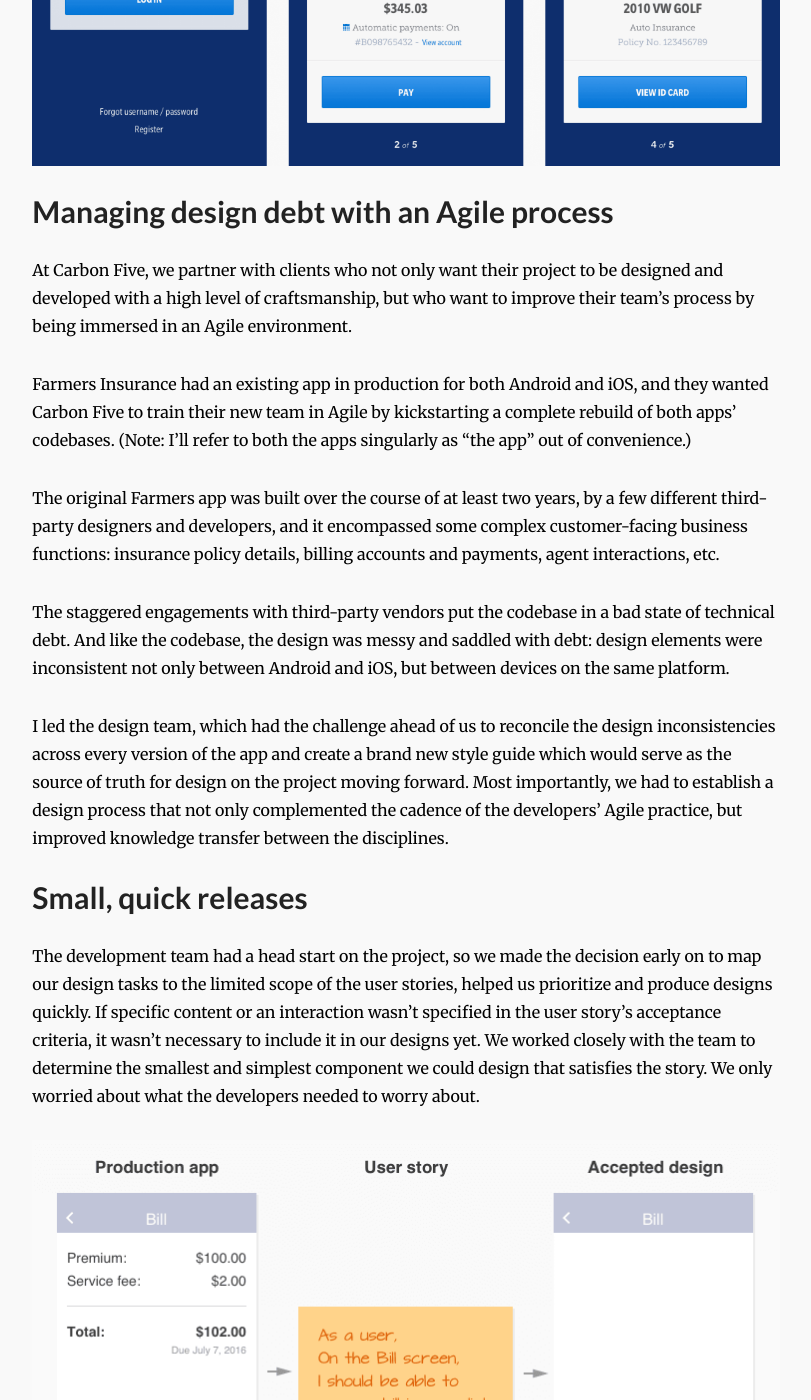
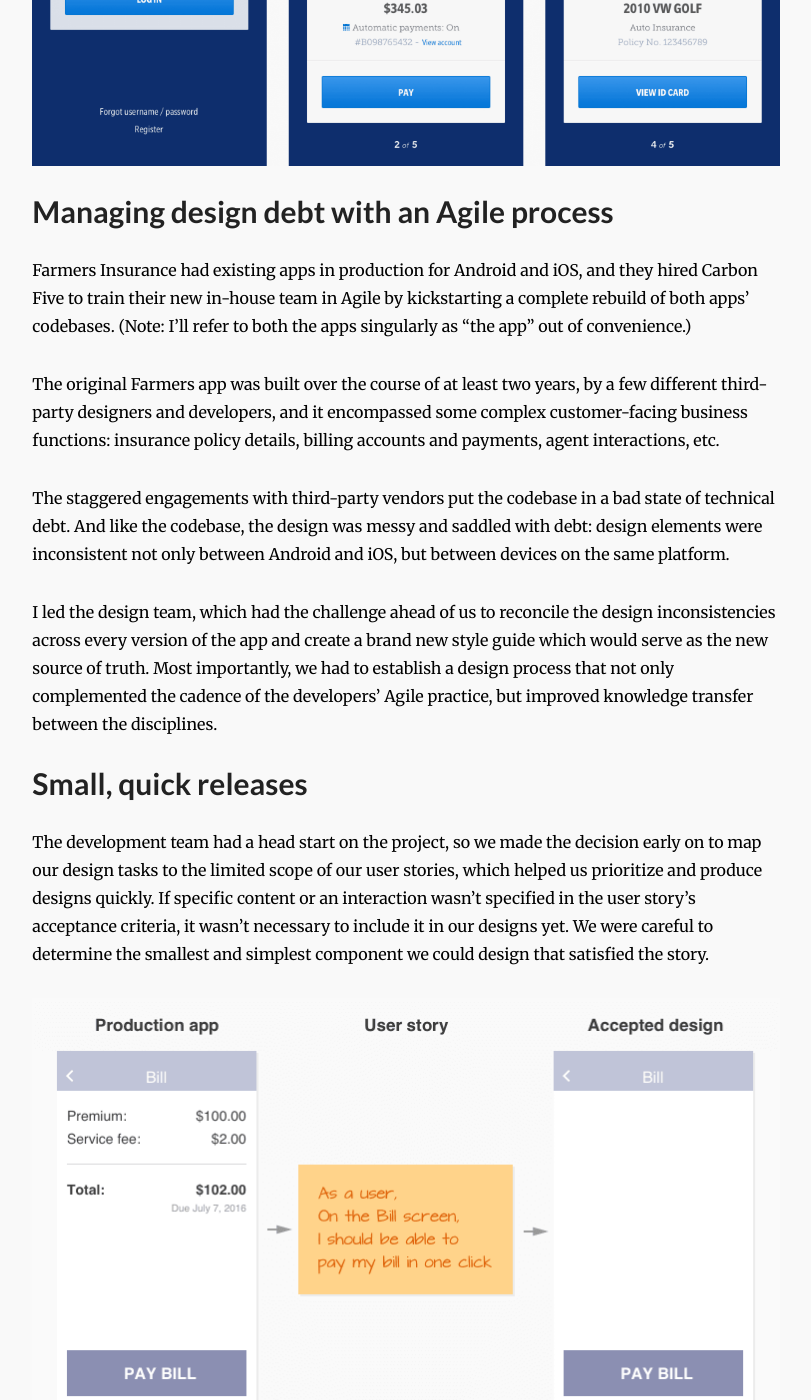
Before and after one commit to justinbyo/jbarr-v3, a Jekyll site: the page built from _posts/2017-02-27-case-study-farmers-mobile-apps.markdown, in a window 1280 px wide and 1400 px high, scrolled down 573 px. Shown: the whole window, without its empty margins (234-1045 px from the left). Built offline with Jekyll 4.4.1, drawn with Linux system fonts in a browser that asks for light colours; nearby versions of some CDN libraries; Markdown is read by kramdown in place of the engine named in the settings; some of the changed text lies outside the part shown.

Commit message:
Updated and copy edited all the case studies

```diff
--- a/_posts/2015-02-26-case-study-google-apps-reselling.markdown
+++ b/_posts/2015-02-26-case-study-google-apps-reselling.markdown
@@ -4,7 +4,7 @@
 title:  "Google Apps Hosting Package"
 date:   2015-02-25 17:39:21
 subtitle: "UX research, information architecture, and UI design"
-description: "Media Temple released a hosting package that integrates Google Apps for Work – a one-stop shop for setting up a web presence. From the Media Temple control panel, a user can set up both a website and their company&rsquo;s Google Apps service at the same time, all with a unique domain name. I designed an on-boarding experience and control panel UI that makes this entire process simple."
+description: "Media Temple launched a new hosting package integrating Google Apps for Work. It&rsquo;s a one-stop shop for setting up a web presence, including a website and Google Apps using a custom domain name. I designed an on-boarding experience and control panel UI intended to make the entire process simple and easy."
 ---
 
 <p class="subtitle"><strong>Case study:</strong> UX research and UI design</p>
--- a/_posts/2015-02-26-case-study-wordpress-hosting.markdown
+++ b/_posts/2015-02-26-case-study-wordpress-hosting.markdown
@@ -4,7 +4,7 @@
 title:  "WordPress Hosting"
 date:   2015-02-26 17:39:21
 subtitle: "UX research, information architecture, and UI design"
-description: "When Media Temple improved their WordPress hosting platform with a new on-boarding flow and a slate of new features, I had the opportunity to seriously reevaluate the product&rsquo;s UX. I designed a friendly on-boarding process, reorganized the navigation and features in the control panel, and planned the product&rsquo;s information architecture to accommodate future features."
+description: "When Media Temple revamped its WordPress hosting platform, I had the opportunity to significantly improve the product&rsquo;s user experience. I designed a friendly on-boarding process, reorganized the navigation and features in the control panel, and planned the product&rsquo;s information architecture to accommodate future features."
 ---
 
 <p class="subtitle"><strong>Case study:</strong> UX Research and UI Design</p>
--- a/_posts/2017-02-27-case-study-farmers-mobile-apps.markdown
+++ b/_posts/2017-02-27-case-study-farmers-mobile-apps.markdown
@@ -4,7 +4,7 @@
 title:  "Farmers Insurance App Rebuild"
 date:   2017-02-28 17:39:21
 subtitle: "Visual design, project management, and Agile methodology"
-description: "###"
+description: "Farmers Insurance hired Carbon Five to rebuild its Android and iOS apps, and to use the opportunity to train their new in-house team in Agile development. I led the design team in tackling significant design debt and creating a brand new style guide."
 ---
 
 <p class="subtitle"><strong>Case study:</strong> Visual design, project management, Agile methodology</p>
@@ -13,19 +13,17 @@
 
 <h3>Managing design debt with an Agile process</h3>
 
-At Carbon Five, we partner with clients who not only want their project to be designed and developed with a high level of craftsmanship, but who want to improve their team’s process by being immersed in an Agile environment.
-
-Farmers Insurance had an existing app in production for both Android and iOS, and they wanted Carbon Five to train their new team in Agile by kickstarting a complete rebuild of both apps’ codebases. (Note: I’ll refer to both the apps singularly as “the app” out of convenience.)
+Farmers Insurance had existing apps in production for Android and iOS, and they hired Carbon Five to train their new in-house team in Agile by kickstarting a complete rebuild of both apps’ codebases. (Note: I’ll refer to both the apps singularly as “the app” out of convenience.)
 
 The original Farmers app was built over the course of at least two years, by a few different third-party designers and developers, and it encompassed some complex customer-facing business functions: insurance policy details, billing accounts and payments, agent interactions, etc.
 
 The staggered engagements with third-party vendors put the codebase in a bad state of technical debt. And like the codebase, the design was messy and saddled with debt: design elements were inconsistent not only between Android and iOS, but between devices on the same platform.
 
-I led the design team, which had the challenge ahead of us to reconcile the design inconsistencies across every version of the app and create a brand new style guide which would serve as the source of truth for design on the project moving forward. Most importantly, we had to establish a design process that not only complemented the cadence of the developers’ Agile practice, but improved knowledge transfer between the disciplines.
+I led the design team, which had the challenge ahead of us to reconcile the design inconsistencies across every version of the app and create a brand new style guide which would serve as the new source of truth. Most importantly, we had to establish a design process that not only complemented the cadence of the developers’ Agile practice, but improved knowledge transfer between the disciplines.
 
 <h3>Small, quick releases</h3>
 
-The development team had a head start on the project, so we made the decision early on to map our design tasks to the limited scope of the user stories, helped us prioritize and produce designs quickly. If specific content or an interaction wasn’t specified in the user story’s acceptance criteria, it wasn’t necessary to include it in our designs yet. We worked closely with the team to determine the smallest and simplest component we could design that satisfies the story. We only worried about what the developers needed to worry about.
+The development team had a head start on the project, so we made the decision early on to map our design tasks to the limited scope of our user stories, which helped us prioritize and produce designs quickly. If specific content or an interaction wasn’t specified in the user story’s acceptance criteria, it wasn’t necessary to include it in our designs yet. We were careful to determine the smallest and simplest component we could design that satisfied the story.
 
 <img class="" src="/images/farmers-small-releases.png" />
 
@@ -47,11 +45,11 @@
 
 <h3>Responsive app design</h3>
 
-In creating the style guide, we needed to keep our designs scalable. One of the big failures of the original app development was that the layout was implemented separately at every device size. Assets for the iPhone 5 were exported as static assets and laid out independent of the iPhone 6, and the iPhone 6 Plus, etc. This was the main reason for visual inconsistency across devices.We wanted to fix this.
+In creating the style guide, we needed to keep our designs scalable. One of the big failures of the original app was that the layout was implemented separately at every device size. Assets for the iPhone 5 were exported as static assets and laid out independent of the iPhone 6, and the iPhone 6 Plus, etc. This was the main reason for visual inconsistency across devices. We wanted to fix this.
 
 <img class="" src="/images/farmers-responsive.png" />
 
- Informed by front-end web design, we wanted to programmatically create elements that flexed to fit the device’s screen. Using the concept of responsive web design as a mental model, we explored how to best implement the idea of a responsive app with the input of our developers.
+Informed by front-end web design, we wanted to programmatically create elements that flexed to fit a device’s screen. Using the concept of responsive web design as a mental model, we explored how to best implement the idea of a responsive app with the input of our developers.
 
 <img class="" src="/images/farmers-spacing.png" />
 <p class="caption">By specifying the space between elements, we ensured that components fit every screen size.</p>
@@ -63,11 +61,11 @@
 We made the choice early on to consolidate all our design specs for both platforms and all device sizes into a single style guide. We didn’t want to spend unnecessary time recreating the same documentation twice. Since both the Android and iOS developers would be referencing the same document, we devised an annotation method to accommodate both platforms.
 
 <img class="" src="/images/farmers-notation.png" />
-<p class="caption">We used CSS-style notations and the entire team spoke the same design language.</p>
+<p class="caption">Our CSS-style notations ensured that the entire team spoke the same design language.</p>
 
 <h3>Takeaways</h3>
 
-Embracing Agile methodology allowed our design team to quickly and continually produce the most important design work every week. By consciously building our style guide in an atomic, incremental, and platform-flexible way, we optimized the knowledge transfer between the design, development, and product teams. Most importantly, Farmers Insurance left our engagement with a maintainable and repeatable system for integrating design into their development process.
+Embracing Agile methodology allowed our design team to quickly and continually produce the most important design work every week. By consciously building our style guide in an atomic, incremental, and platform-flexible way, we optimized the knowledge transfer between the design, development, and product teams. Farmers Insurance left our engagement with a maintainable and repeatable system for integrating design into their development process.
 
 [livingstyleguide]: https://www.smashingmagazine.com/2015/04/an-in-depth-overview-of-living-style-guide-tools/
 [atomic]: http://bradfrost.com/blog/post/atomic-web-design/
```
Also changed, not shown: other parts of _posts/2017-02-27-case-study-farmers-mobile-apps.markdown (+1 -1 lines), _posts/2017-02-28-case-study-nissan-carsharing.markdown (+9 -9 lines), 3 other files.
